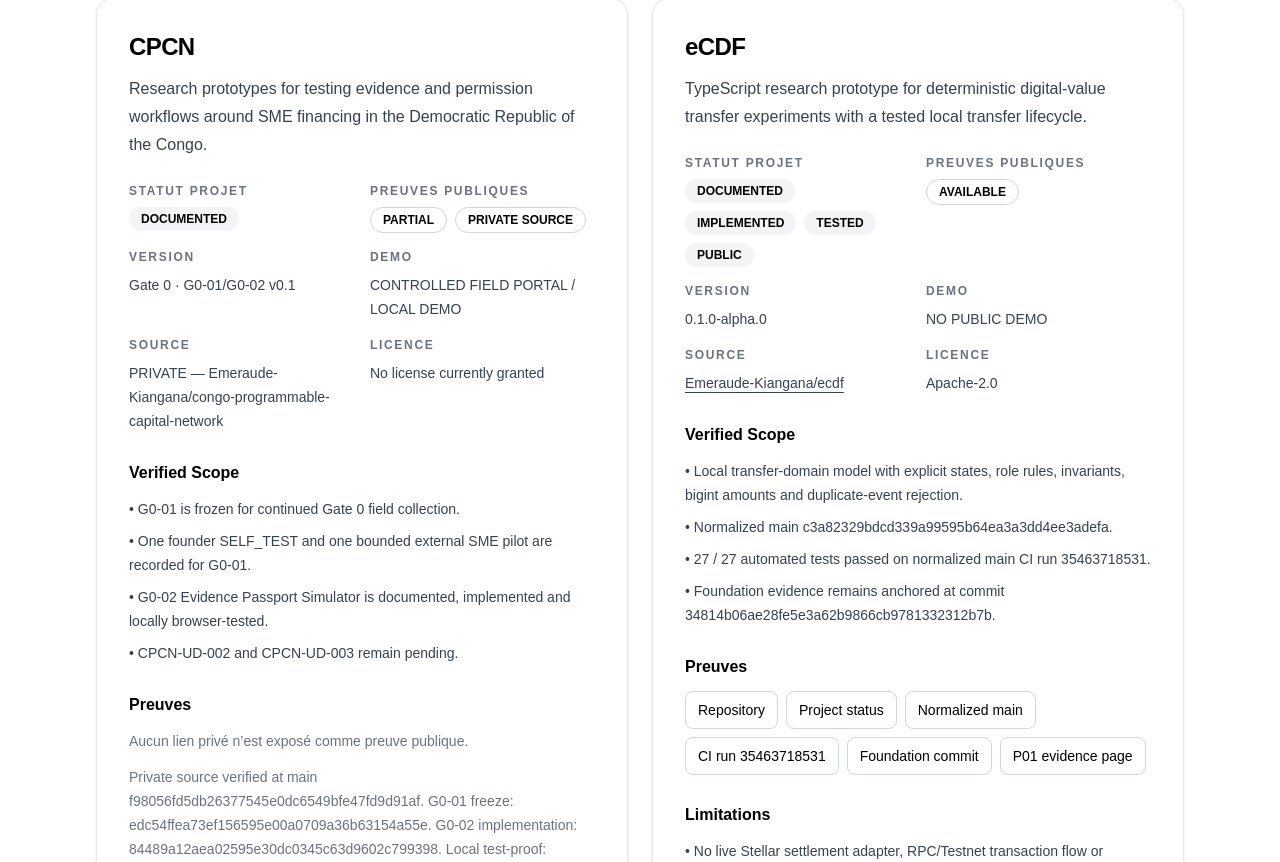
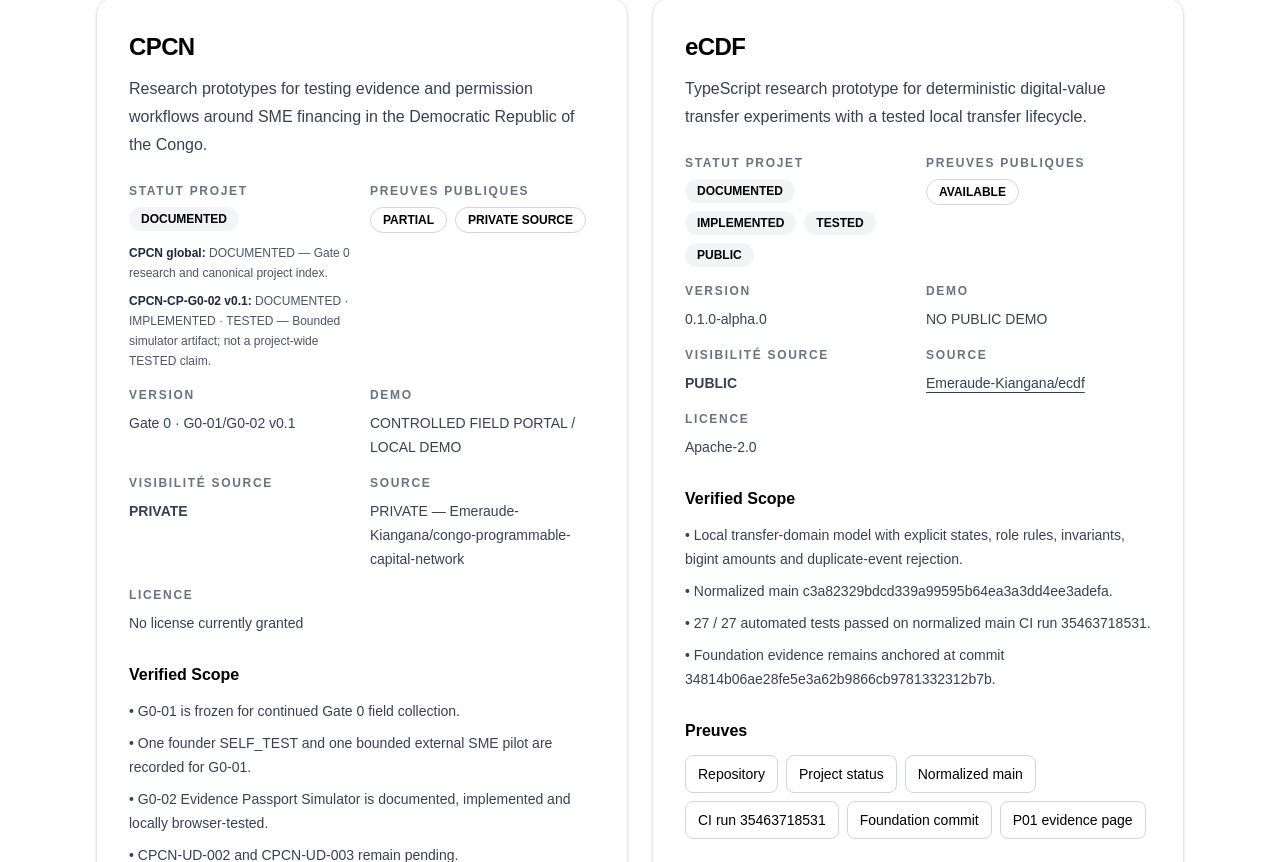
Before and after one commit to Emeraude-Kiangana/Portfolio-ai, a Next.js app: page / in a window 1280 px wide. Shown: the part 858-1720 px from the top of the page. Built offline with nearby package versions, Linux system fonts and the light colour scheme.

Commit message:
feat(p01): separate maturity from source visibility

```diff
--- a/src/app/page.tsx
+++ b/src/app/page.tsx
@@ -107,6 +107,17 @@
                         </span>
                       ))}
                     </dd>
+                    {project.statusBreakdown ? (
+                      <div className="mt-3 space-y-2 text-xs leading-5 text-gray-600">
+                        {project.statusBreakdown.map((item) => (
+                          <p key={item.label}>
+                            <span className="font-semibold text-gray-800">{item.label}:</span>{" "}
+                            {item.statuses.join(" · ")}
+                            {item.note ? ` — ${item.note}` : ""}
+                          </p>
+                        ))}
+                      </div>
+                    ) : null}
                   </div>
 
                   <div>
@@ -137,6 +148,15 @@
                       Demo
                     </dt>
                     <dd className="mt-2 text-sm leading-6 text-gray-700">{project.demo}</dd>
+                  </div>
+
+                  <div>
+                    <dt className="text-xs font-semibold uppercase tracking-[0.14em] text-gray-500">
+                      Visibilité source
+                    </dt>
+                    <dd className="mt-2 text-sm font-semibold leading-6 text-gray-700">
+                      {project.sourceVisibility}
+                    </dd>
                   </div>
 
                   <div>
```
